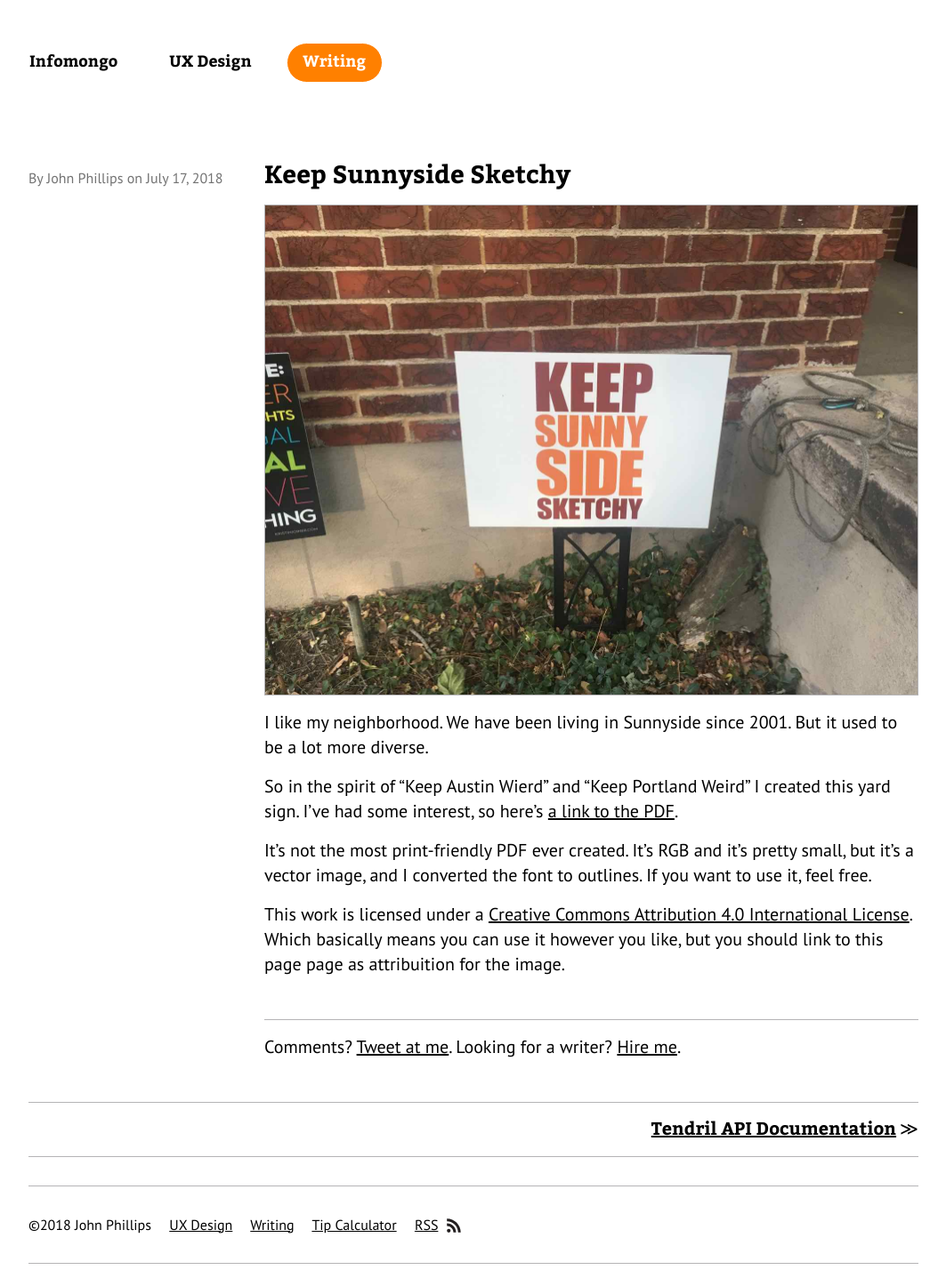
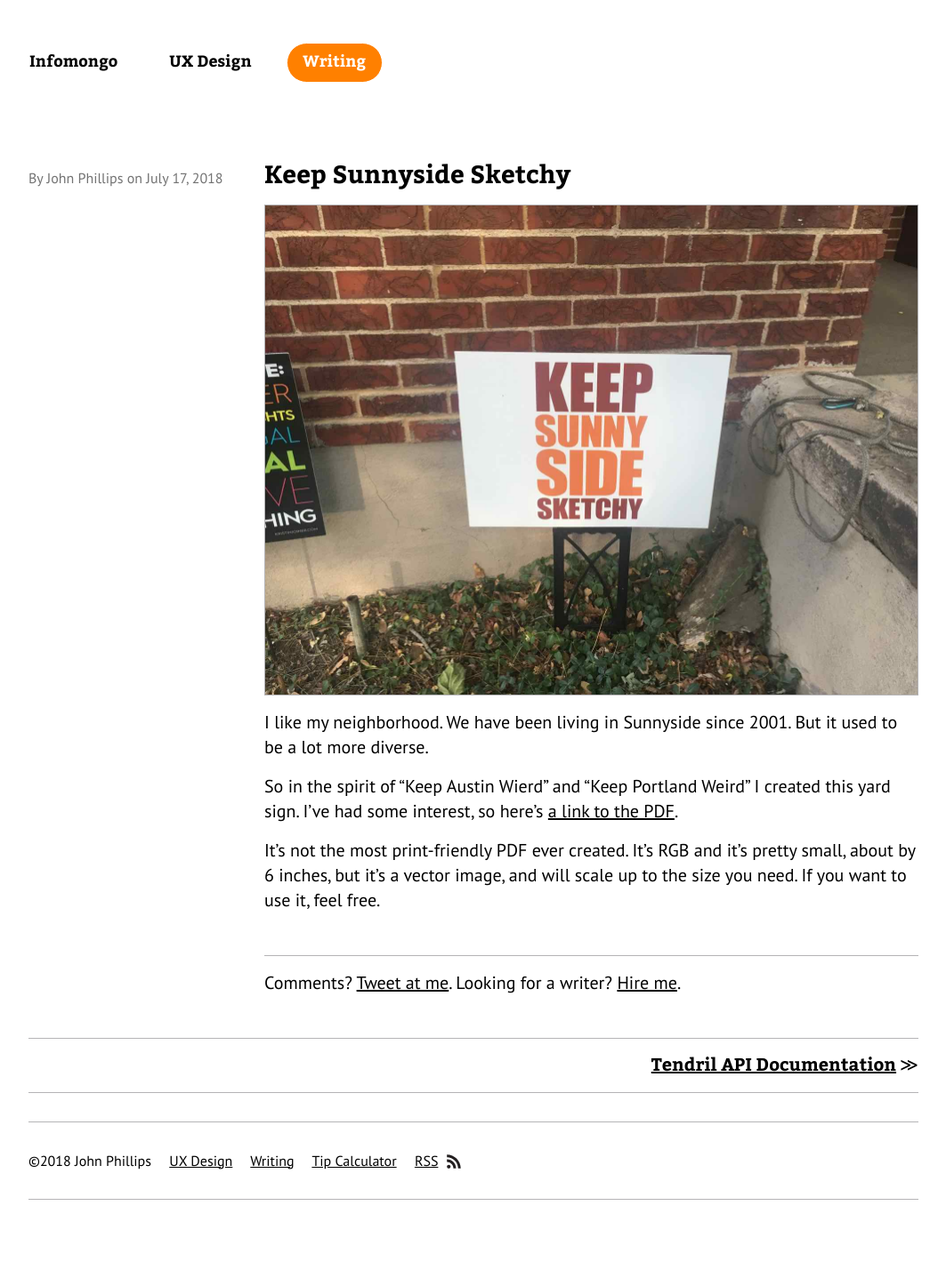
Before and after one commit to infomongo/infomongo.github.io, a Jekyll site: the page built from _posts/2018-07-17-keep-sunnyside-sketchy.md, in a window 1280 px wide. Shown: the whole page at 89% size, without its empty margins (108-1171 px from the left). Built offline with Jekyll 4.4.1, drawn with Linux system fonts in a browser that asks for light colours; after the commit the page ends 1365 px from its top, so only the background shows below that.

Commit message:
remove cc license

```diff
--- a/_posts/2018-07-17-keep-sunnyside-sketchy.md
+++ b/_posts/2018-07-17-keep-sunnyside-sketchy.md
@@ -15,6 +15,4 @@ I like my neighborhood. We have been living in Sunnyside since 2001. But it used
 
 So in the spirit of "Keep Austin Wierd" and "Keep Portland Weird" I created this yard sign. I've had some interest, so here's [a link to the PDF](/img/Keep-Sunnyside-Sketchy.pdf).
 
-It's not the most print-friendly PDF ever created. It's RGB and it's pretty small, but it's a vector image, and I converted the font to outlines. If you want to use it, feel free.
-
-This work is licensed under a <a rel="license" href="http://creativecommons.org/licenses/by/4.0/">Creative Commons Attribution 4.0 International License</a>. Which basically means you can use it however you like, but you should link to this page page as attribuition for the image.
+It's not the most print-friendly PDF ever created. It's RGB and it's  pretty small, about by 6 inches, but it's a vector image, and will scale up to the size you need. If you want to use it, feel free.
```
